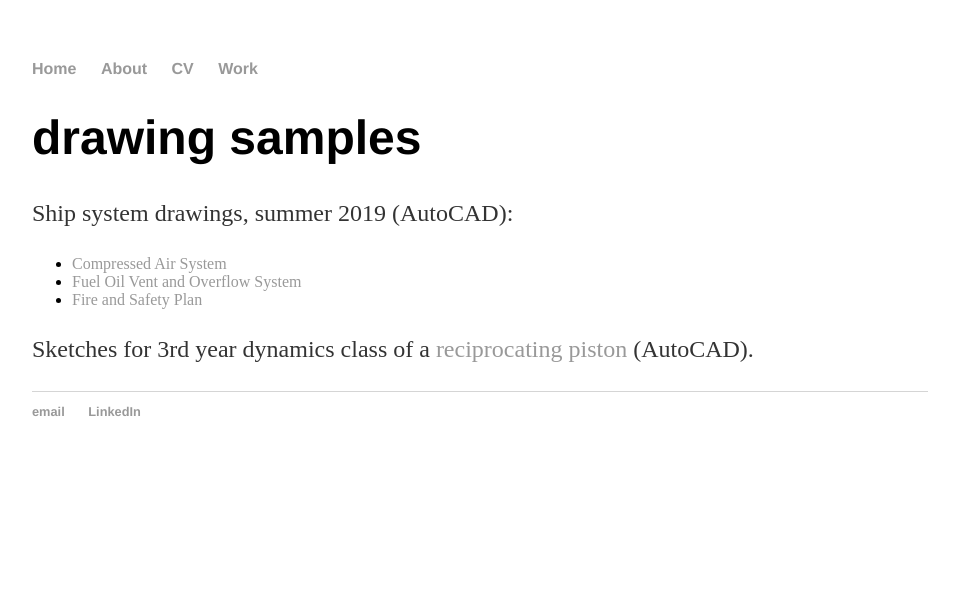
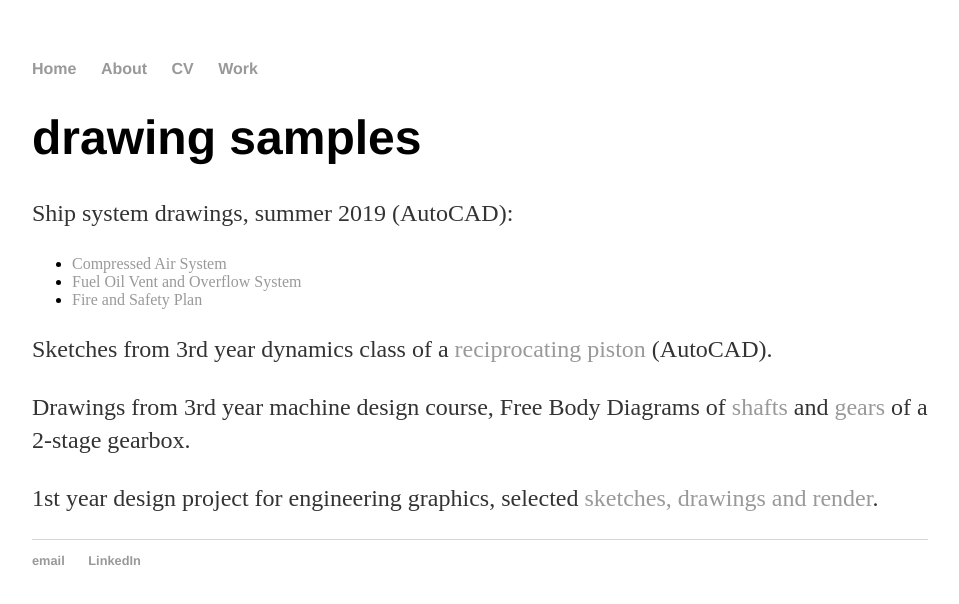
Before and after one commit to LurkingH0rr0r/LurkingH0rr0r.github.io, a Jekyll site: the page built from _posts/2019-09-04-drawing-samples.md, in a window 1280 px wide. Shown: the top 604 px of the page, without its empty margins (160-1119 px from the left). Built offline with Jekyll 4.4.1, drawn with Linux system fonts in a browser that asks for light colours.

Commit message:
Update 2019-09-04-drawing-samples.md

```diff
--- a/_posts/2019-09-04-drawing-samples.md
+++ b/_posts/2019-09-04-drawing-samples.md
@@ -9,4 +9,8 @@ Ship system drawings, summer 2019 (AutoCAD):
 - [Fuel Oil Vent and Overflow System](https://docs.google.com/viewer?url=https://github.com/Patrick-Shorey/Patrick-Shorey.github.io/raw/master/pdfs/VARD%20sample%202%20-%20Fuel%20Oil%20Vent%20and%20Overflow%20System.pdf)
 - [Fire and Safety Plan](https://docs.google.com/viewer?url=https://github.com/Patrick-Shorey/Patrick-Shorey.github.io/raw/master/pdfs//VARD%20sample%203%20-%20%20Fire%20and%20Safety%20Plan.pdf)
 
-Sketches for 3rd year dynamics class of a [reciprocating piston](https://docs.google.com/viewer?url=https://github.com/Patrick-Shorey/Patrick-Shorey.github.io/raw/master/pdfs/reciprocating%20piston%20sketches.pdf) (AutoCAD).
+Sketches from 3rd year dynamics class of a [reciprocating piston](https://docs.google.com/viewer?url=https://github.com/Patrick-Shorey/Patrick-Shorey.github.io/raw/master/pdfs/reciprocating%20piston%20sketches.pdf) (AutoCAD).
+
+Drawings from 3rd year machine design course, Free Body Diagrams of [shafts](https://docs.google.com/viewer?url=https://github.com/Patrick-Shorey/Patrick-Shorey.github.io/raw/master/pdfs/shafts%20-%20free%20body%20diagrams.pdf) and [gears](https://docs.google.com/viewer?url=https://github.com/Patrick-Shorey/Patrick-Shorey.github.io/raw/master/pdfs/FBD_gears.pdf) of a 2-stage gearbox.
+
+1st year design project for engineering graphics, selected [sketches, drawings and render](https://docs.google.com/viewer?url=https://github.com/Patrick-Shorey/Patrick-Shorey.github.io/raw/master/pdfs/APSC161_term_project%20sample%20sketches.pdf).
```
